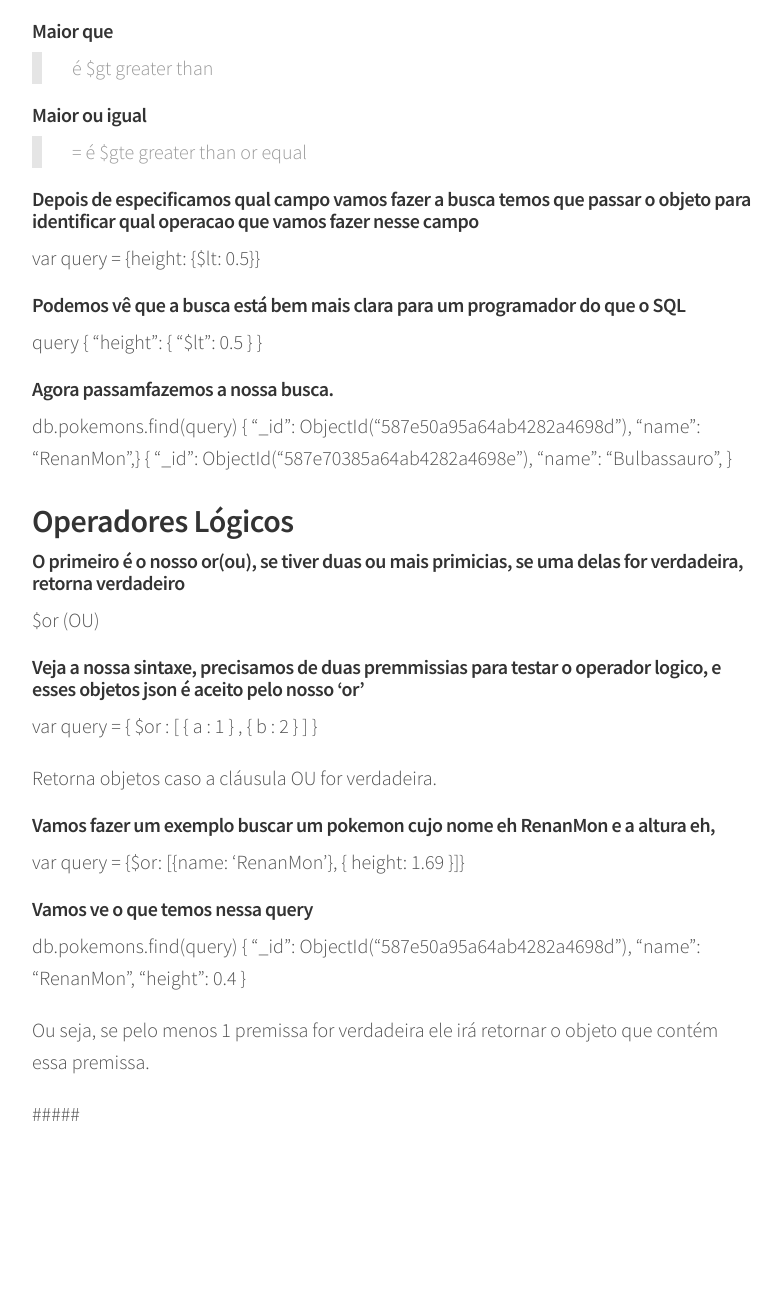
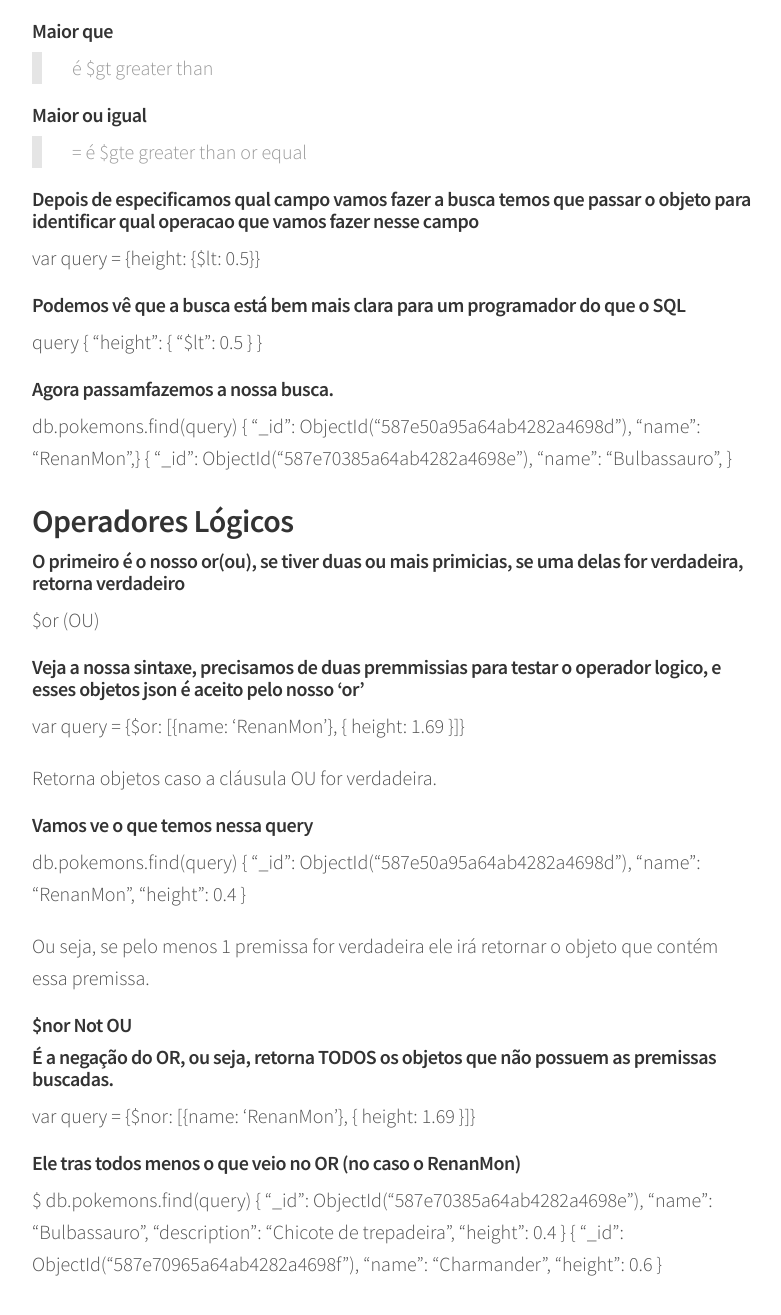
Before and after one commit to indrajithbandara/debug-blog, a Jekyll site: the page built from _posts/2017-01-03-mongo.md, in a window 1280 px wide and 1400 px high, scrolled down 8607 px. Shown: the top 1315 px of the window, without its empty margins (248-1029 px from the left). Built offline with Jekyll 4.4.1, drawn with Linux system fonts in a browser that asks for light colours; comment, search, counter and statistics services are not loaded; before the commit the page ends 9857 px from its top, so only the background shows below that.

Commit message:
subidinha diaria mongo

```diff
--- a/_posts/2017-01-03-mongo.md
+++ b/_posts/2017-01-03-mongo.md
@@ -378,12 +378,9 @@ db.pokemons.find(query)
 $or (OU)
 
 ###### Veja a nossa sintaxe, precisamos de duas premmissias para testar o operador logico, e esses objetos json é aceito pelo nosso 'or'
-var query = { $or : [ { a : 1 } , { b : 2 } ] }
+var query = {$or: [{name: 'RenanMon'}, { height: 1.69 }]}
 
 Retorna objetos caso a cláusula OU for verdadeira.
-
-##### Vamos fazer um exemplo buscar um pokemon cujo nome eh RenanMon e a altura eh,
-var query = {$or: [{name: 'RenanMon'}, { height: 1.69 }]}
 
 ##### Vamos ve o que temos nessa query
 db.pokemons.find(query)
@@ -395,4 +392,21 @@ db.pokemons.find(query)
 
 Ou seja, se pelo menos 1 premissa for verdadeira ele irá retornar o objeto que contém essa premissa.
 
-#####
+##### $nor Not OU
+
+##### É a negação do OR, ou seja, retorna TODOS os objetos que não possuem as premissas buscadas.
+var query = {$nor: [{name: 'RenanMon'}, { height: 1.69 }]}
+
+###### Ele tras todos menos o que veio no OR (no caso o RenanMon)
+$ db.pokemons.find(query)
+{
+  "_id": ObjectId("587e70385a64ab4282a4698e"),
+  "name": "Bulbassauro",
+  "description": "Chicote de trepadeira",
+   "height": 0.4
+}
+{
+  "_id": ObjectId("587e70965a64ab4282a4698f"),
+  "name": "Charmander",
+  "height": 0.6
+}
```
